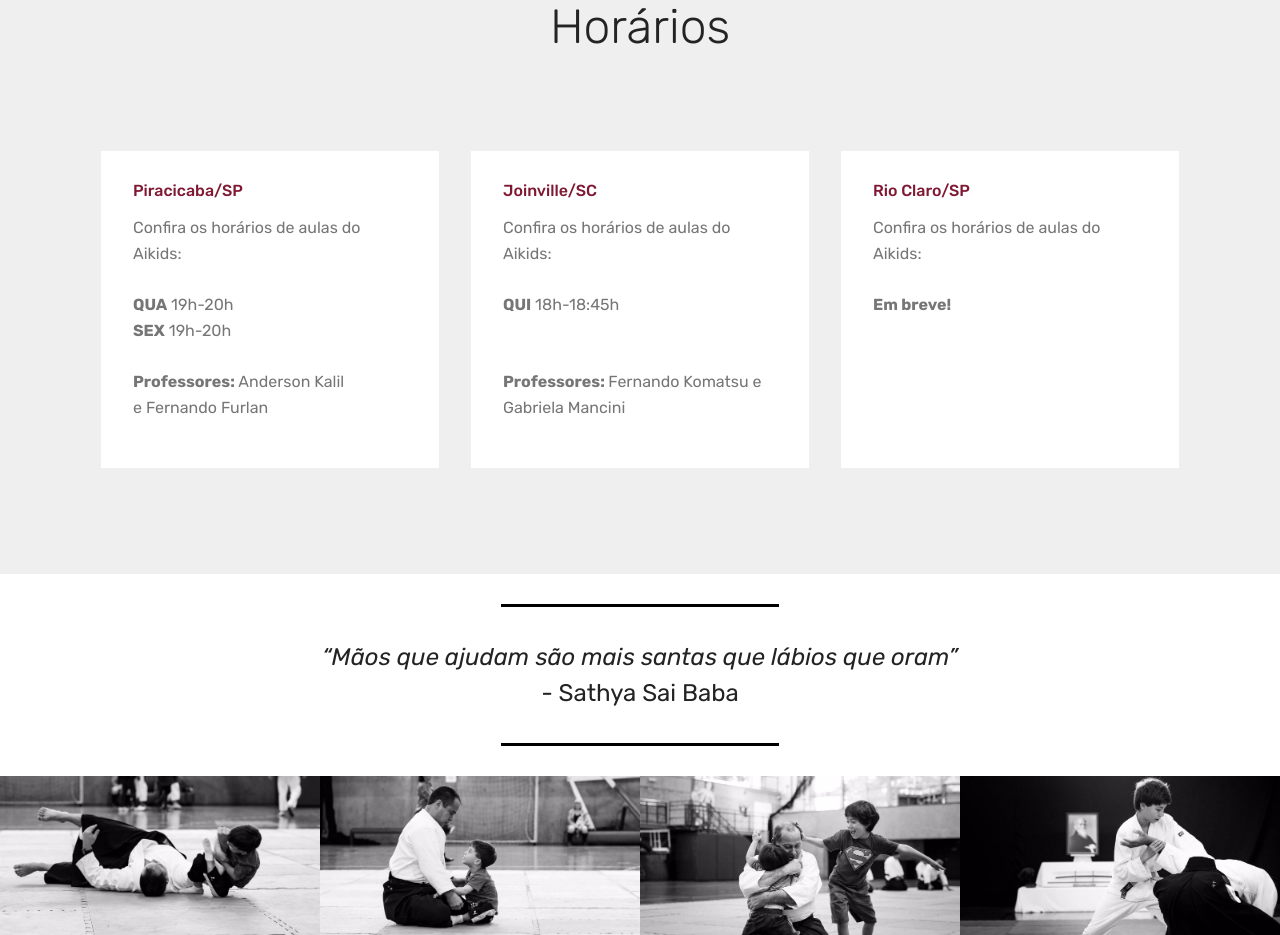
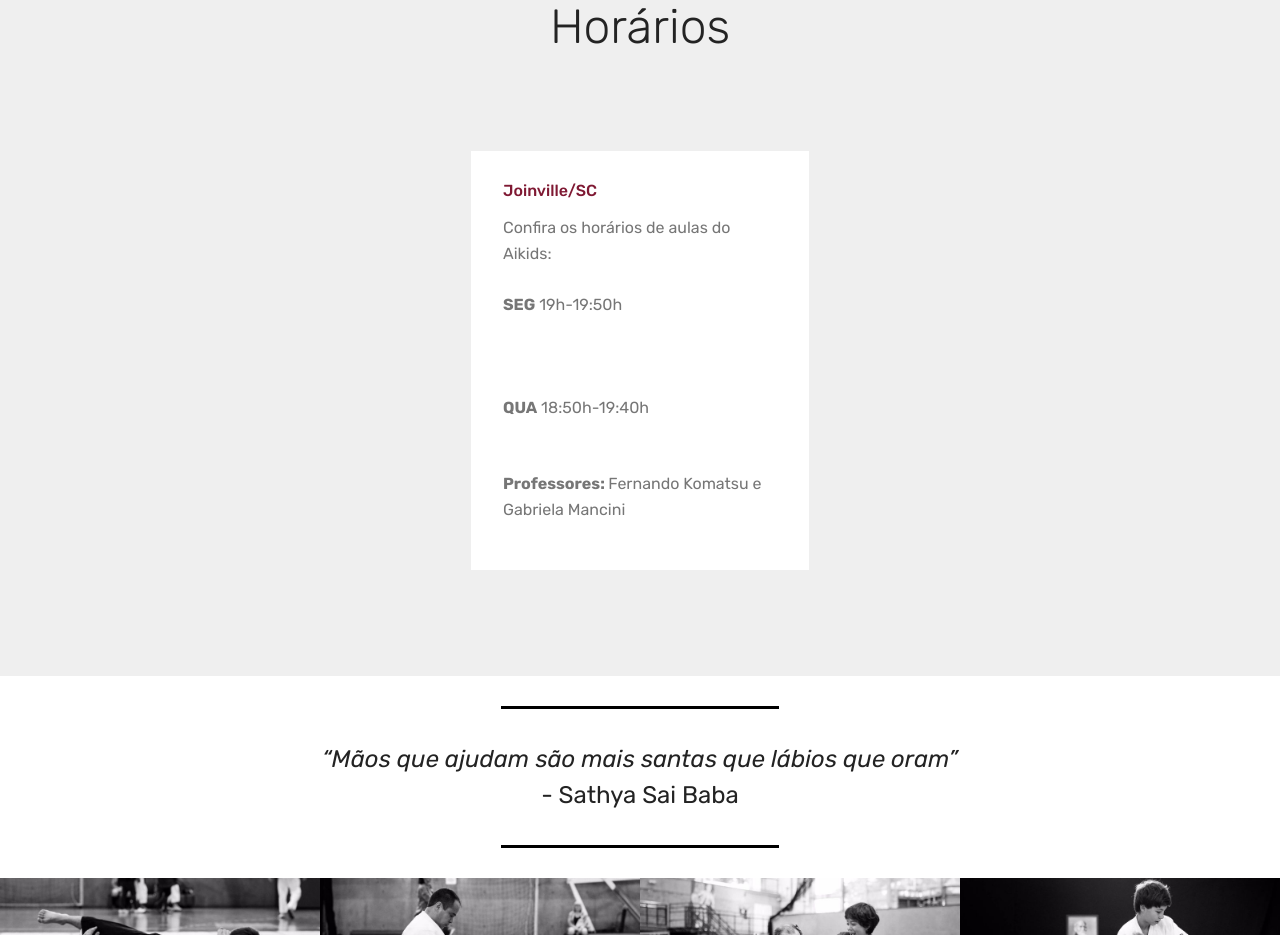
Before and after one commit to komatsudojo/komatsudojo.github.io, a plain HTML site: page aikids.html in a window 1280 px wide. Shown: the part 1118-2053 px from the top of the page. Drawn offline with Linux system fonts and the light colour scheme; files whose address does not match are found by name.

Commit message:
Update aikids.html

```diff
--- a/aikids.html
+++ b/aikids.html
@@ -149,30 +149,11 @@
                 <div class="card-wrapper media-container-row media-container-row">
                     <div class="card-box">
                         <h4 class="card-title pb-3 mbr-fonts-style display-7">
-                            Piracicaba/SP</h4>
-                        <p class="mbr-text mbr-fonts-style display-7">
-                            Confira os horários de aulas do Aikids:<br><br><strong>QUA</strong> 19h-20h<br><strong>SEX</strong> 19h-20h<br><br><strong>Professores:</strong> Anderson Kalil e&nbsp;Fernando Furlan</p>
+                            Joinville/SC</h4>
+                        <p class="mbr-text mbr-fonts-style display-7">Confira os horários de aulas do Aikids:<br><br><strong>SEG</strong> 19h-19:50h<br><br><br><br><strong>QUA</strong> 18:50h-19:40h<br><br><strong><br></strong><strong>Professores: </strong>Fernando Komatsu e Gabriela Mancini<br></p>
                     </div>
                 </div>
             </div>
-
-            <div class="card p-3 col-12 col-md-6 col-12 col-md-6 col-lg-4">
-                <div class="card-wrapper media-container-row">
-                    <div class="card-box">
-                        <h4 class="card-title pb-3 mbr-fonts-style display-7">
-                            Joinville/SC</h4>
-                        <p class="mbr-text mbr-fonts-style display-7">Confira os horários de aulas do Aikids:<br><br><strong>QUI</strong> 18h-18:45h<br><br><strong><br></strong><strong>Professores: </strong>Fernando Komatsu e Gabriela Mancini<br></p>
-                    </div>
-                </div>
-            </div>
-
-            <div class="card p-3 col-12 col-md-6 col-lg-4">
-                <div class="card-wrapper media-container-row">
-                    <div class="card-box">
-                        <h4 class="card-title pb-3 mbr-fonts-style display-7">
-                            Rio Claro/SP</h4>
-                        <p class="mbr-text mbr-fonts-style display-7">Confira os horários de aulas do Aikids:<br><br><strong>Em breve!</strong><br><br><strong><br></strong><br><br></p>
-                    </div>
                 </div>
             </div>
 
```
